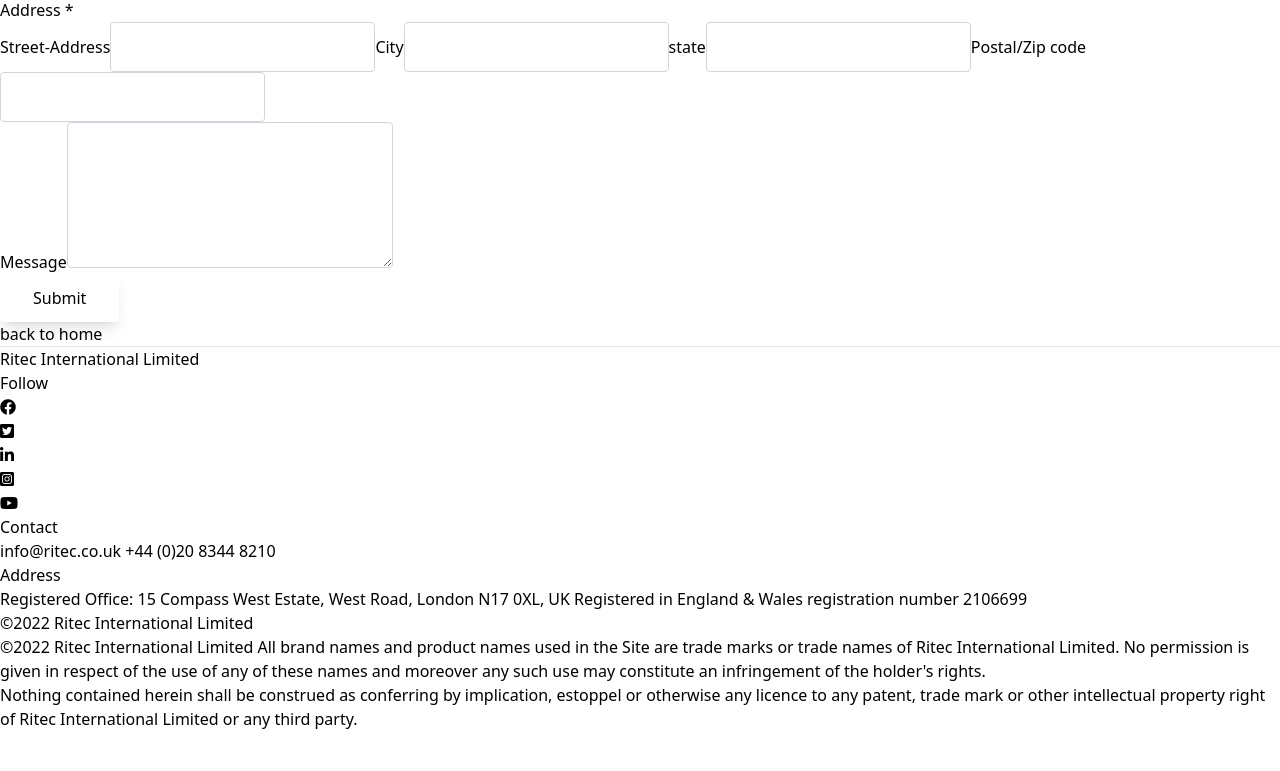
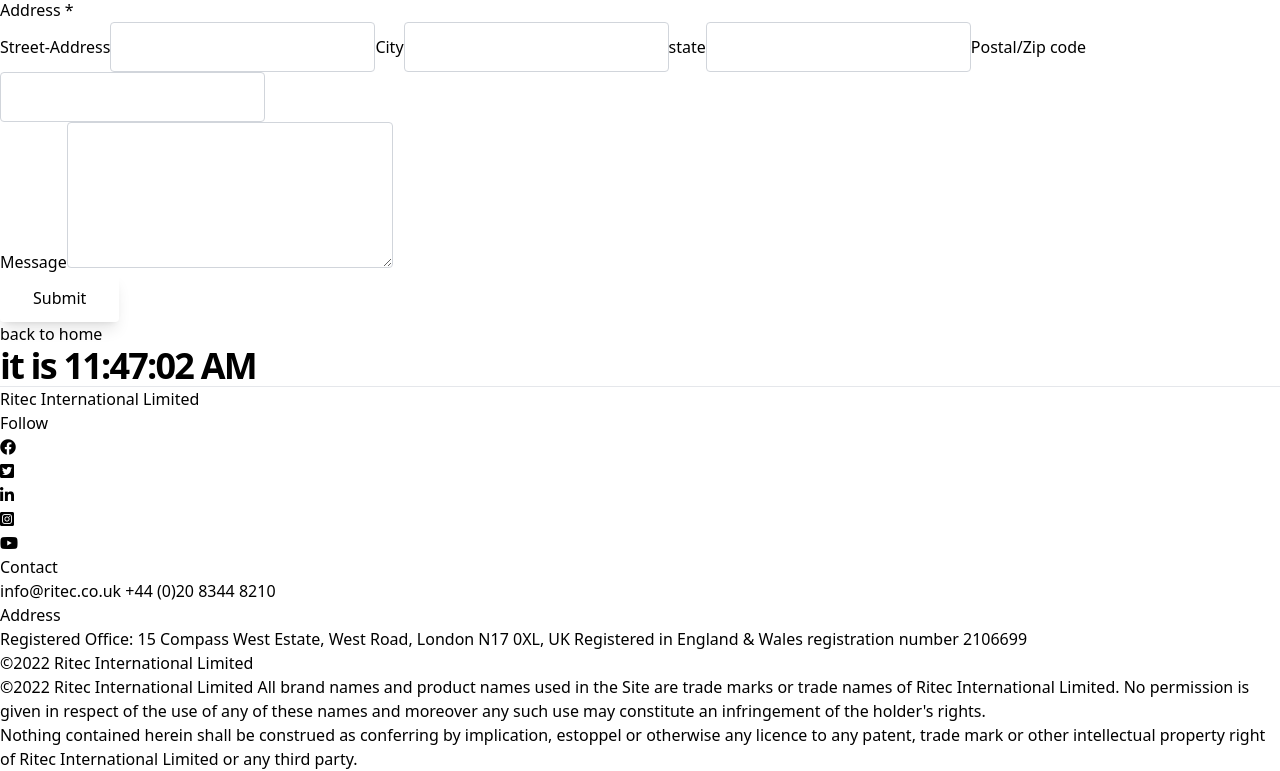
Before and after one commit to Jitendrakumarsaw/tailwind-landing-page-template-main, a React (Vite) app: page /contact in a window 1280 px wide. Shown: the part 5191-5962 px from the top of the page. Before the commit the page ends 5922 px from the top, so only its background shows below. Built offline with nearby package versions, Linux system fonts and the light colour scheme.

Commit message:
another commit

```diff
--- a/src/pages/Contact.jsx
+++ b/src/pages/Contact.jsx
@@ -1,4 +1,4 @@
-import React, { useState } from 'react';
+import React, { useState,useEffect } from 'react';
 
 import { Link } from 'react-router-dom';
 
@@ -7,6 +7,16 @@
 
 function Contact() {
 
+   let date= new Date().toLocaleTimeString()
+
+
+   const [interval,setIntervalData]=useState(date)
+   useEffect(()=>{
+    setInterval(()=>{
+      const date2 = new Date().toLocaleTimeString()
+      setIntervalData(date2)
+    },1000)
+   },[])
   const [data, setData] = useState({
     name: "",
     email: "",
@@ -19,12 +29,14 @@
     message: ""
 
   });
+
+
   const handleChange = (e) => {
     // const name=e.target.name;
     // const value=e.target.value;
     const { name, value } = e.target;
     const new_value = (name === "email") ? value.toLowerCase().replace("#", "@") : value;
-    setData((prev) => {
+    setData((prev) =>{
       return {
         ...prev, [name]: new_value
       }
@@ -122,6 +134,12 @@
 
                     </div>
                   </div>
+                  <h1 className='h2 text-center'>it is {interval}</h1>
+                  <div>
+                    {
+
+                    }
+                  </div>
 
 
                   {/* <div className="text-sm text-gray-500 text-center mt-3">
@@ -164,7 +182,9 @@
 
           </div>
 
+
         </section>
+
 
       </main>
 
@@ -174,4 +194,5 @@
   );
 }
 
+
 export default Contact;
--- a/src/partials/slider.jsx
+++ b/src/partials/slider.jsx
@@ -1,5 +1,5 @@
 import React from 'react';
-import {useEffect} from 'react';
+import {useEffect,useState} from 'react';
 import { Splide, SplideSlide } from '@splidejs/react-splide';
 import glass1 from '../images/glass1.png';
 import glass2 from '../images/glass2.png';
@@ -9,6 +9,16 @@
 
 
 const slider = () => {
+    let date= new Date().toLocaleTimeString()
+
+
+    const [interval,setIntervalData]=useState(date)
+    useEffect(()=>{
+     setInterval(()=>{
+       const date2 = new Date().toLocaleTimeString()
+       setIntervalData(date2)
+     },1000)
+    },[])
     let flag=0;
     const clickOnIcon=(x)=>{
         flag=flag+x;
@@ -42,6 +52,7 @@
 
   <div className="slider-container">
 		<ul className="slider lg:m-16 relative">
+            <h1 className='absolute left-28 top-1/2 md:absolute md:left-80 md:top-1/2 lg:absolute lg:left-80 lg:top-1/2 h1 text-stone-900 p-2'>It is {interval}</h1>
 			<li className="slide hidden">
                 <img src={glass1} alt="img1" className='lg:w-3/2 selection:w-full' />
             </li>
```
